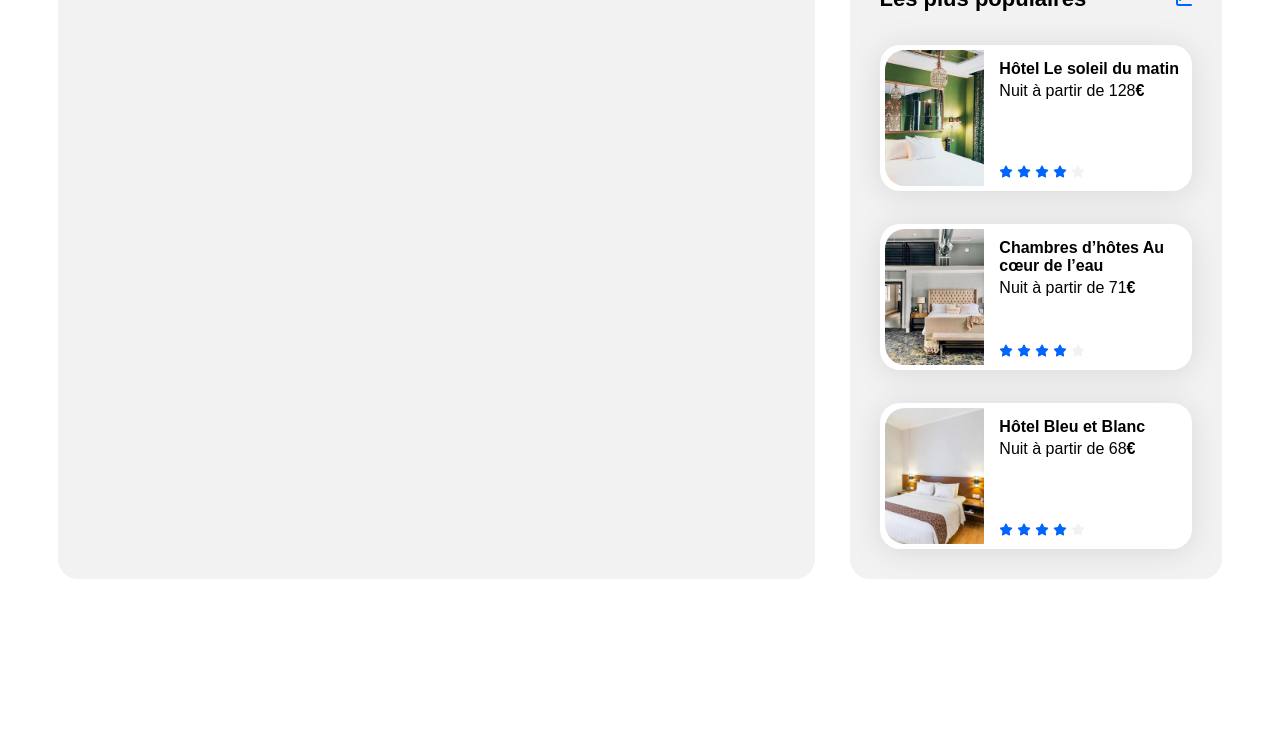
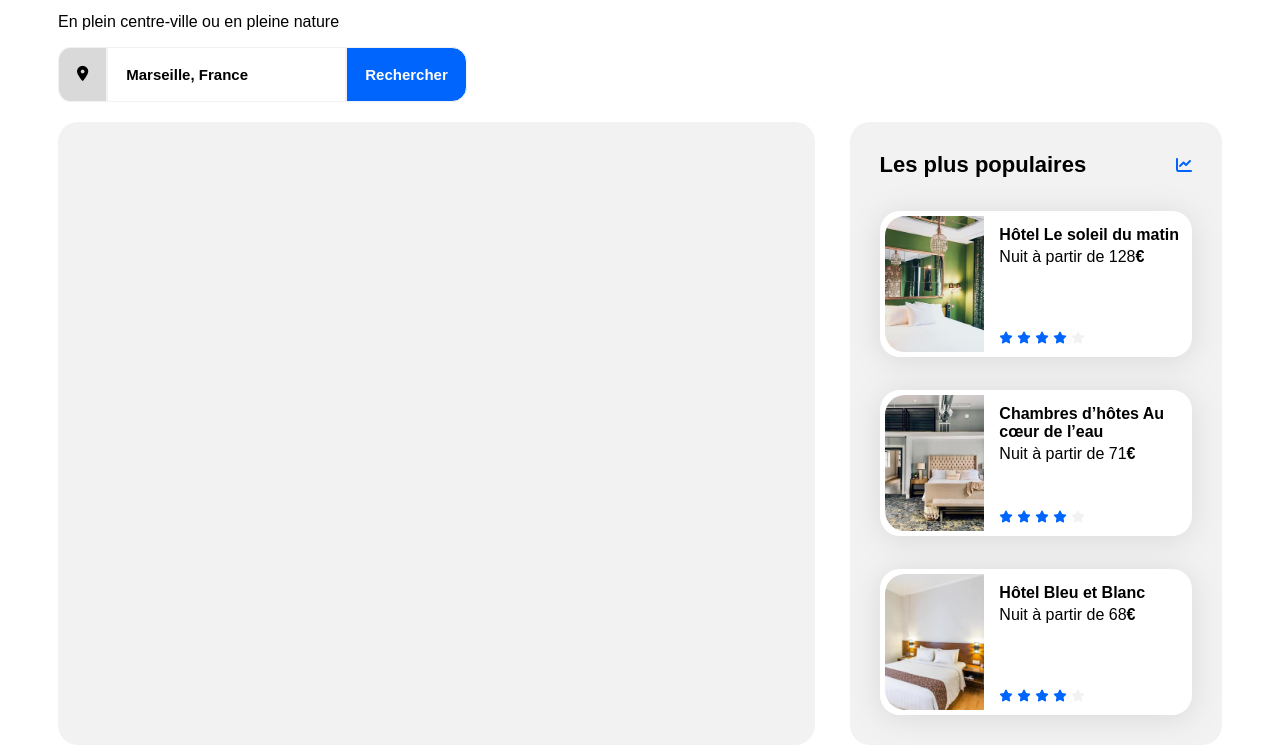
Before and after one commit to TiagoCarvalhoMartins/TiagoCARVALHOMARTINS_2_24082023, a plain HTML site: page index.html in a window 1280 px wide. Shown: the part 132-885 px from the top of the page. Before the commit the page ends 800 px from the top, so only its background shows below. Drawn offline with Linux system fonts and the light colour scheme; a web font is replaced by a local one.

Commit message:
adding the form html and css

```diff
--- a/css/style.css
+++ b/css/style.css
@@ -41,7 +41,7 @@ a {
     font-size: 22px;
 }
 
-/******Header***********/
+/****** Header ***********/
 
 header {
     display: flex;
@@ -73,6 +73,60 @@ li .actif {
     border-top: #0065FC solid 1px;
     color: #0065FC
 }
+
+/****** Form And Filter ***********/
+
+.container-section_formfilter {
+    display: flex;
+    flex-direction: column;
+}
+
+h1 {
+    font-size: 1.4em;
+}
+.container-section_formfilter p {
+    font-size: 1em;
+}
+
+#form-filter {
+    margin-bottom: 20px;
+}
+
+form {
+    display: flex;
+}
+
+.fas.fa-map-marker-alt {
+    border: 1px solid #f2f2f2;
+    font-size: 15px;
+    background-color: #D9D9D9;
+    padding: 18px;
+    border-radius: 25% 0 0 25%;
+}
+
+form input {
+    border: 1px solid #f2f2f2;
+    font-size: 15px;
+    padding: 18px;
+    font-weight: bold;
+}
+
+form button {
+    border: 1px solid #f2f2f2;
+    border-radius: 0 15px 15px 0;
+    font-size: 15px;
+    background-color: #0065FC;
+    color: white;
+    font-weight: bold;
+    padding: 18px;
+}
+
+.fas.fa-search {
+    display: none;
+}
+
+
+/****** Card ***********/
 
 .card {
     background-color: white;
--- a/index.html
+++ b/index.html
@@ -19,6 +19,19 @@
             </nav>
         </header>
         <main>
+            <div class="container-section_formfilter">
+                <div id="form-filter">
+                    <h1>Trouvez votre hébergement pour des vacances de rêve</h1>
+                    <p>En plein centre-ville ou en pleine nature</p>
+                    <form method="post" action="#">
+                        <i class="fas fa-map-marker-alt"></i>
+                        <input class="localisation" type="text" name="localisation" value="Marseille, France">
+                        <button class="button-localisation">
+                            <span class="search">Rechercher</span>
+                            <i class="fas fa-search"></i>
+                        </button>
+                    </form>
+                </div>
                 <div class="hebergements-and-populaires">
                     <section id="hebergements">
 
@@ -90,6 +103,7 @@
                         </div>
                     </section>
                 </div>
+            </div>
         </main>
         <footer></footer>
     </div>
```
Lines whose indentation alone changed are shown as unchanged.
